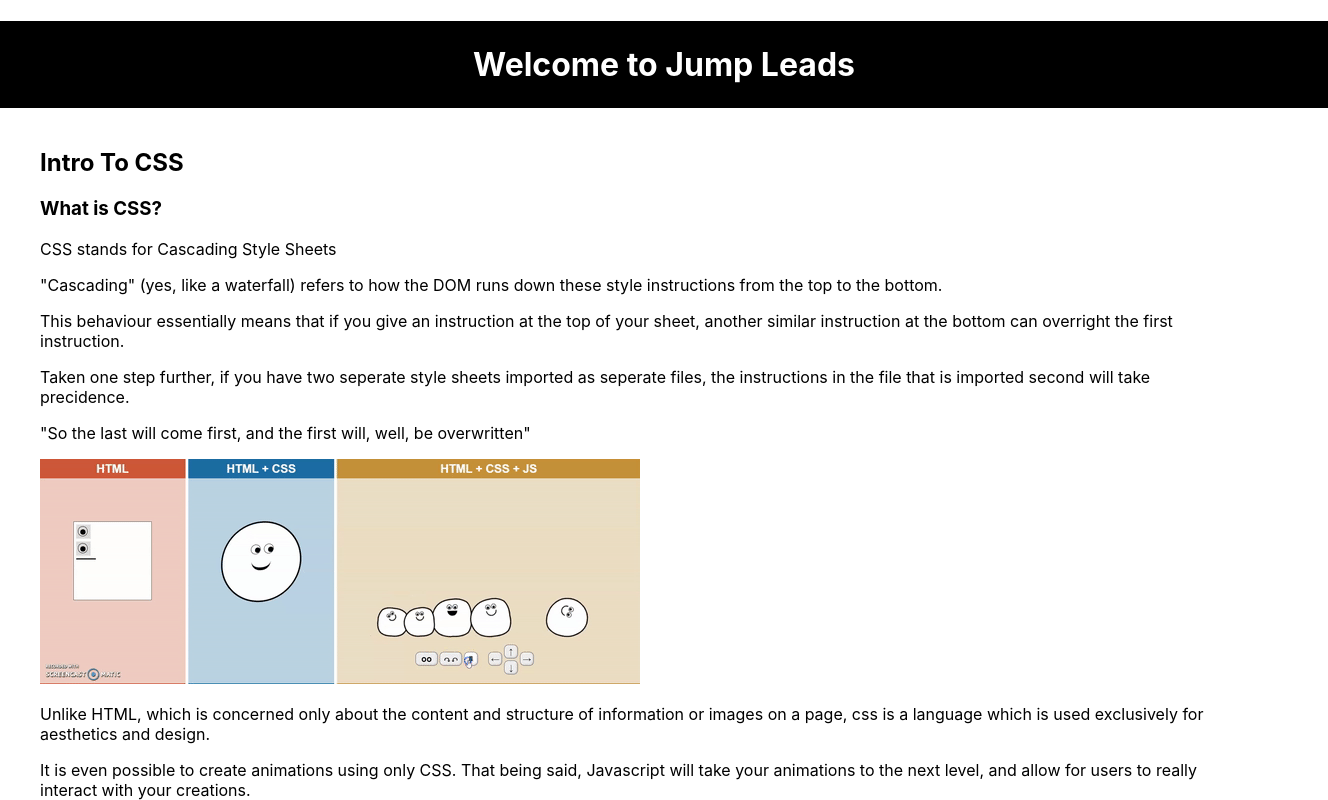
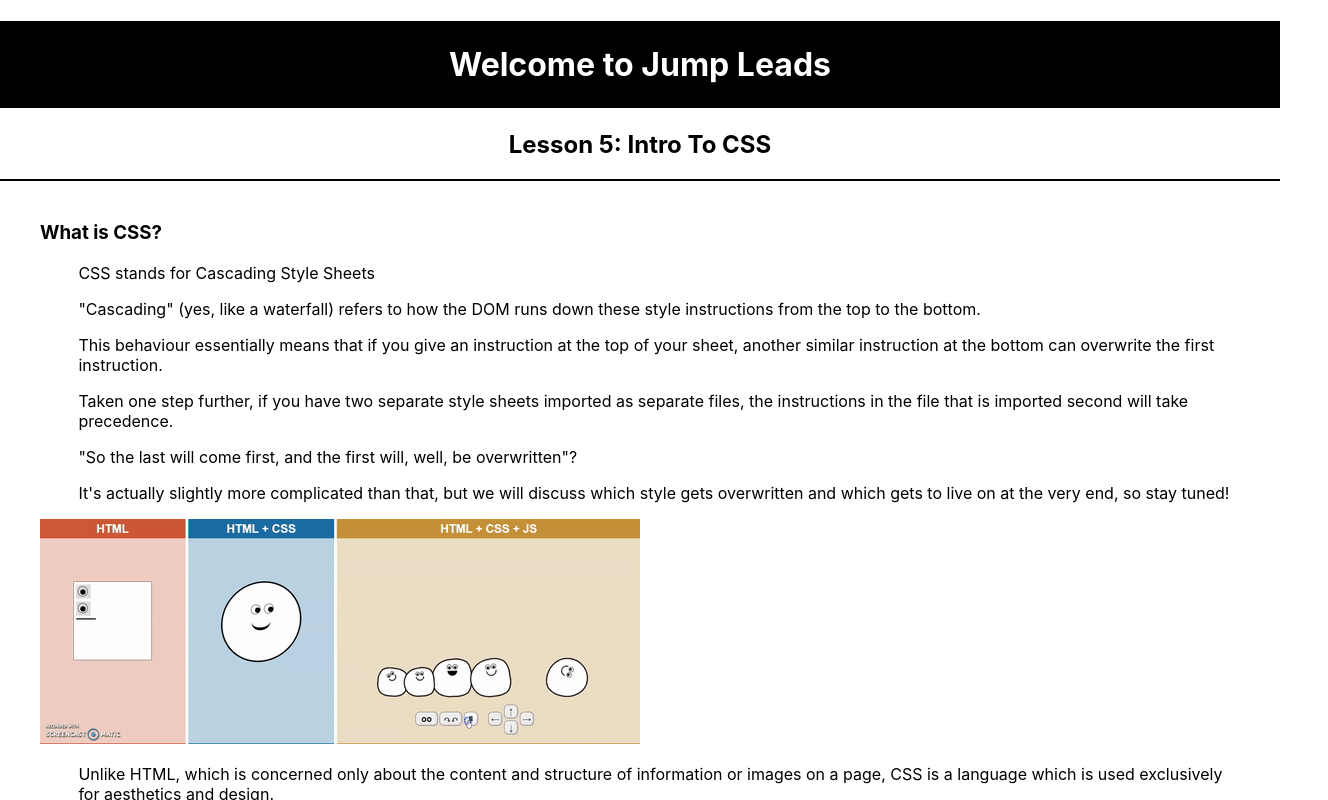
Before and after one commit to adventure-capitalist/jump-leads, a React (Create React App) app: page / in a window 1280 px wide. Both pictures are taken after a click on the button "Jump In". Shown: the top 800 px of the page, 1328 px wide, since content can reach past the window. Built offline with nearby package versions, Linux system fonts and the light colour scheme.

Commit message:
editing text and making stylistic changes

```diff
--- a/src/App.css
+++ b/src/App.css
@@ -1,12 +1,41 @@
-.mainHolder {
+h1{
+  text-align: center;
+  color: white;
+  background-color: black;
+  padding: 3vh;
+}
+
+.lessonTitle {
+  text-align: center;
+}
+
+.ready {
+  background-color: black;
+  color: white;
+  border-radius: 5px;
+  border: none;
+  padding: 10px;
+  width: 80px;
+  margin-left: calc(50vw - 50px);
+  margin-right: calc(50vw - 50px);
+}
+
+.spacer {
+  height: 2px;
+  width: 100%;
+  background-color: black;
+  margin-bottom: 4vh;
+}
+
+.lessonBody {
   text-align: left;
   margin: 5vh;
 }
 
-h1{
-  text-align: center;
-  color: white;
-  width: 100vw;
-  background-color: black;
-  padding: 3vh;
+.graphic {
+  max-width: 80vw;
 }
+
+.flowingText {
+  padding-left: 3vw;
+}
--- a/src/components/Lesson5.jsx
+++ b/src/components/Lesson5.jsx
@@ -15,26 +15,28 @@ class Lesson5 extends Component {
     render() {
         return (
             <div className="mainHolder">
-            <h2>Intro To CSS</h2>
+            <h2 className="lessonTitle">Lesson 5: Intro To CSS</h2>
+            <div className="spacer"></div>
             {!this.state.ready &&
-            <button onClick={this.clickHandler}>Jump In</button>}
+            <button className="ready" onClick={this.clickHandler}>Jump In</button>}
             {this.state.ready &&
-            <div>
-                <h3>What is CSS?</h3>
-                    <p>CSS stands for Cascading Style Sheets</p>
-                    <p>"Cascading" (yes, like a waterfall) refers to how the DOM runs down these style instructions from the top to the bottom.</p>
-                    <p>This behaviour essentially means that if you give an instruction at the top of your sheet, another similar instruction at the bottom can overright the first instruction.</p>
-                    <p>Taken one step further, if you have two seperate style sheets imported as seperate files, the instructions in the file that is imported second will take precidence.</p>
-                    <p>"So the last will come first, and the first will, well, be overwritten" </p>
-                    <img src={css}/>
-                    <p>Unlike HTML, which is concerned only about the content and structure of information or images on a page, css is a language which is used exclusively for aesthetics and design.</p>
-                    <p>It is even possible to create animations using only CSS. That being said, Javascript will take your animations to the next level, and allow for users to really interact with your creations. </p>
-                    <p>But this lesson is on CSS, Javascript will come later in the course!</p>
-                <h3>What beautification options do I have with CSS?</h3>
-                    <p>Great question! With CSS, it is possible to do most of the style things that you could reasonably achieve in Microsoft Word.</p>
-                    <p>You might find lots of these features very similar to your word processing experiences. This makes sense, because webpages are documents afterall.</p>
-                    <p>Some types of things you can style with CSS:</p>
-                    <ul>
+            <div className="lessonBody">
+                <h3 className="sectionHeading">What is CSS?</h3>
+                    <p className="flowingText">CSS stands for Cascading Style Sheets</p>
+                    <p className="flowingText">"Cascading" (yes, like a waterfall) refers to how the DOM runs down these style instructions from the top to the bottom.</p>
+                    <p className="flowingText">This behaviour essentially means that if you give an instruction at the top of your sheet, another similar instruction at the bottom can overwrite the first instruction.</p>
+                    <p className="flowingText">Taken one step further, if you have two separate style sheets imported as separate files, the instructions in the file that is imported second will take precedence.</p>
+                    <p className="flowingText">"So the last will come first, and the first will, well, be overwritten"? </p>
+                    <p className="flowingText">It's actually slightly more complicated than that, but we will discuss which style gets overwritten and which gets to live on at the very end, so stay tuned!</p>
+                    <img className="graphic" src={css}/>
+                    <p className="flowingText">Unlike HTML, which is concerned only about the content and structure of information or images on a page, CSS is a language which is used exclusively for aesthetics and design.</p>
+                    <p className="flowingText">It is even possible to create animations using only CSS. That being said, Javascript will take your animations to the next level, and allow for users to really interact with your creations. </p>
+                    <p className="flowingText">But this lesson is on CSS, Javascript will have to wait.</p>
+                <h3 className="sectionHeading">What beautification options do I have with CSS?</h3>
+                    <p className="flowingText">Great question! With CSS, it is possible to do most of the style things that you could reasonably achieve in Microsoft Word, and a bit extra when it comes to simple animations.</p>
+                    <p className="flowingText">You might find lots of these features very similar to your word processing experiences. This makes sense, because webpages are afterall, documents.</p>
+                    <p className="flowingText">Some types of things you can style with CSS:</p>
+                    <ul className="bulletedList">
                         <li>Text and Font</li>
                         <li>Color and Background</li>
                         <li>Spacing and Positioning</li>
@@ -42,70 +44,69 @@ class Lesson5 extends Component {
                         <li>Bullet points and Tables</li>
                         <li>Outlines and borders</li>
                     </ul>
-                    <p>I told you they would sound familiar!</p>
-                <h3>How do I write these CSS instructions?</h3>
-                    <p>Another brilliant question. CSS files will need to be saved in ".css" format. Once you've achieved this, it's pretty straight forward</p>
-                    <p>Unlike HTML, CSS doesn't use tags. It instead uses <strong>selectors</strong> which, as the name suggests, help select, or target the specific elements that you want to add styles to</p>
-                    <p>Here is the vocabulary for the different parts of one line of CSS:</p>
+                    <p className="flowingText">I told you they would sound familiar!</p>
+                <h3 className="sectionHeading">How do I write these CSS instructions?</h3>
+                    <p className="flowingText">Another brilliant question. CSS files will need to be saved in ".css" format. Once you've achieved this, it's pretty straight forward!</p>
+                    <p className="flowingText">Unlike HTML, CSS doesn't use tags. It instead uses <strong>selectors</strong> which, as the name suggests, help select, or target the specific elements that you want to add styles to.</p>
+                    <p className="flowingText">Here is the vocabulary for the different parts of one line of CSS:</p>
                     <pre>{`selector { property: value; }`}</pre>
-                    <p>As you can see you first target a <strong>selector</strong> then you select a <strong>property</strong> which you would like to assign a <strong>value</strong>.</p>
-                    <p>Now this might seem a bit abstract. So let's clear things up with a real life example:</p>
+                    <p className="flowingText">As you can see you first target a <strong>selector</strong> then you select a <strong>property</strong> which you would like to assign a <strong>value</strong>.</p>
+                    <p className="flowingText">Now this might seem a bit abstract. So let's clear things up with a real life example:</p>
                     <pre>{`h1 { color: red; }`}</pre>
-                    <p>You might be able to guess by now that this would select all h1 elements in your HTML and change the color to red.</p>
-                    <p>NOTE: CSS uses the American spellings for things like "color" and "center" if you use the UK spellings, it won't work I'm afraid.</p>
-                <h3>What kinds of selectors are there?</h3>
-                    <p>There are a few main types of selectors:</p>
-                    <ul>
-                        <h5>The basic ones:</h5>
+                    <p className="flowingText">You might be able to guess by now that this would select all h1 elements in your HTML and change the color to red.</p>
+                    <p className="flowingText">NOTE: CSS uses the American spellings for things like "color" and "center" if you use the UK spellings, it won't work I'm afraid.</p>
+                <h3 className="sectionHeading">What kinds of selectors are there?</h3>
+                    <p className="flowingText">There are a few main types of selectors:</p>
+                    <ul className="bulletedList">
+                        <h5 className="listHeading">The basic ones:</h5>
                         <li> h1 - HTML elements (a bit too much style sharing to be generally considered good practice)</li>
                         <li> .allHeadings - Class names (styles are shared among elements in the same class) </li>
-                        <li> #theHeadingNamedFrank - Ids (must be unique: absolutely no style sharing)**</li>
-                        <h5>The advanced ones:</h5>
-                        <li> * - this is called the universal selector, it applies styles to everything.</li>
+                        <li> #theHeadingNamedFrank - Ids (must be unique: absolutely no style sharing)</li>
+                        <h5 className="listHeading">The advanced ones:</h5>
+                        <li> * - this is called the universal selector, it applies blanket styles to your webpage.</li>
                         <li> h1[href="www.facebook.com"] - Attributes (you can target elements specifically with attributes that match a specific value)</li>
                         <li> h1::hover / h1::first-child - Pseudo attributes and classes. Used to target neighbouring elements or even change styles on hover, or on focus etc.</li>
                         <li> h1::not(.allHeadings) - targets all elements that do not fit the criteria in the brackets</li>
-                        <h5>The combinator options</h5>
+                        <h5 className="listHeading">The combinator ones:</h5>
                         <li> h1, h2 - the commas act like "and" meaning that the styles will be applied to each of these selectors at the same time</li>
-                        <li> h1 + p - used to affect the closest nextdoor neighbour (child element).</li>
-                        <li> h1 ~ p - used to select multiple nextdoor neighbours (children).</li>
-                        <li> h1 > p - targets nextdoor neighbour elements (children) only it is also possible to forego the > and leave a space, but this will target children, and grandchildren etc. </li>
+                        <li> h1 + p - used to affect the closest downstairs neighbour (child element).</li>
+                        <li> h1 ~ p - used to select multiple downstairs neighbours (children).</li>
+                        <li> h1 > p - targets downstairs neighbour elements (children) only. It is also possible to forego the > and leave a space, but this will target children, and grandchildren etc. </li>
                     </ul>
 
-                <h3>There are so many options, but how can I target my styles well?</h3>
-                    <p>There is a balance to be struck between oversharing styles and being too exclusive. Generally you should never be using html element names alone as a selector. </p>
-                    <p>The use of Ids as CSS selectors has also fallen out of favour because it is too specific and the styles cannot be reused.</p>
-                    <p>The level of specificity also effects which styles will be applied in the event of a "tie" with more general styles losing out to more exact ones.</p>
-                    <p>It is also worth noting that there is an escape hatch which will gurantee that a style will win in these situations.</p>
-                    <p>This escape hatch takes the shape of the important flag and is used like this:</p>
-                <h3>Wait, how is the CSS file able to select elements?</h3>
-                    <p>CSS files are usually imported in the head of an html file as a style sheet. The browser is actually the one that "unpacks" the CSS file that came along with the HTML and carries out the CSS instructions on the HTML.</p>
-                    <p>Think of the HTML as the bits you get in an IKEA flat pack. The parts usually have stickers with letters or numbers on them for labels. The instructions then tell you what to do with each labelled part, so that in the end you have beautiful furniture.</p>
-                    <p>Now, it's also important to know that the browser has some very sparse in-built style sheets. These are called "user agent style sheets" Think of this as IKEA pre-assembling some things like hinges etc. for you. You cannot undo these basic default styles, but you can overwrite the with your own custom styles.</p>
-                    <p>This overwriting only behaviour comes back to the cascading thing we talked about earlier. Your styles will always take precidence over the user agent stylesheets</p>
-                    <p>Some people use a pre-set "CSS reset" file, designed to negate everything in the user agent stylesheets so they start with a clean canvas.</p>
-                <h3>Ok how do I import my stylesheets in my HTML?</h3>
-                    <p>Style sheets are imported using link tags in the head of the HTML document. This looks like this: </p>
-                    <pre>{`h1 { color: red !important; }`}</pre>
-                    <p>It is better if you resolve these style conflicts by readjusting how your selectors are working. The important flag should be left as a last resort.</p>
-                    <pre>{`
-                    <!DOCTYPE html>
-                        <html>
-                            <head>
-                                <link rel="stylesheet" href="./styles/styles.css">
-                            </head>
-                            <body>...
-                    `}</pre>
-                    <p>These href links can be full file locations (absolute) but more often they are absolute, which means they are relative to the HTML file.</p>
-                    <p>This part can be a bit confusing, but basically you need to give the DOM step by step directions to the CSS file from it's current location (the HTML file).</p>
-                    <p>There are some things you need to know about shortening paths:</p>
-                    <ul>
+                <h3 className="sectionHeading">There are so many options, but how can I target my styles well?</h3>
+                    <p className="flowingText">There is a balance to be struck between oversharing styles and being too exclusive. Generally you should never be using HTML element names alone as a selector. </p>
+                    <p className="flowingText">The use of Ids as CSS selectors has widely fallen out of favour because it is too specific and the styles cannot be reused.</p>
+                    <p className="flowingText">The level of specificity also determines which styles will be applied in the event of a precedence "tie" with more general styles losing out to more exact ones.</p>
+                    <p className="flowingText">It is also worth noting that there is an escape hatch which will gurantee that a style will win in these situations.</p>
+                    <p className="flowingText">This escape hatch takes the shape of the important flag and is used like this:</p>
+                         <pre>{`h1 { color: red !important; }`}</pre>
+                    <p className="flowingText">It is better if you resolve these style conflicts peacefully by readjusting how your selectors are working. The brute force use of the important flag should be left as a last resort.</p>
+
+                <h3 className="sectionHeading">Wait, how is the CSS file able to select from HTML files?</h3>
+                    <p className="flowingText">CSS files are usually imported in the head of an HTML file as a style sheet. The browser is actually the one that "unpacks" the CSS file that came along with the HTML and carries out the CSS instructions on the HTML.</p>
+                    <p className="flowingText">Think of the HTML as the bits you get in an IKEA flat pack. The parts usually have stickers with letters or numbers on them for labels. The instructions then tell you what to do with each labelled part, so that in the end you have beautiful furniture.</p>
+                    <p className="flowingText">Now, it's also important to know that the browser has some very sparse in-built style sheets. These are called "user agent style sheets" Think of this as IKEA pre-assembling some things and cutting the boards for you. You cannot undo these basic default styles, but you can overwrite the with your own custom styles. Just like you cannot uncut the boards, but you can paint them.</p>
+                    <p className="flowingText">This overwriting only behaviour comes back to the cascading thing we talked about earlier. Your styles will always take precedence over the user agent stylesheets</p>
+                    <p className="flowingText">Some people use a pre-set "CSS reset" file, designed to negate everything in the user agent stylesheets so they start with a clean canvas.</p>
+                <h3 className="sectionHeading">Ok how do I import, or link up, my stylesheets and my HTML?</h3>
+                    <p className="flowingText">Style sheets are imported using link tags in the head of the HTML document. This looks like this: </p>
+<pre>{`<!DOCTYPE html>
+    <html>
+        <head>
+            <link rel="stylesheet" href="./styles/styles.css">
+        </head>
+    <body>... `}</pre>
+                    <p className="flowingText">These href links can be full file locations (absolute) but more often they are absolute, which means they are relative to the HTML file.</p>
+                    <p className="flowingText">This part can be a bit confusing, but basically you need to give the DOM step by step directions to the CSS file from it's current location (the HTML file).</p>
+                    <p className="flowingText">There are some things you need to know about shortening paths:</p>
+                    <ul className="bulletedList">
                         <li>"." - means in this folder</li>
                         <li>".." - means go back one level in the folder structure</li>
-                        <li>"/" - this used just like it is in the file explorer on your computer to separate instructions</li>
+                        <li>"/" - this is used just like it is in the file explorer on your computer to separate instructions</li>
                     </ul>
-                    <p>It is also possible to use html <pre>{`<style>`}</pre> tags to write a block of CSS inside the head of an html file. However, this is not good practice and should generally be avoided. Just know that this exists and you might see it mentioned in resources online.</p>
-                    <p>Also note that any inline style will take precidence over stylesheets that are imported as links in the head of an HTML file.</p>
+                    <p className="flowingText">It is also possible to use the HTML <pre>{`<style></style>`}</pre> tags to write a block of CSS inside the head of an html file. However, this is not good practice and should generally be avoided. Just know that this exists and you might see it mentioned in resources online.</p>
+                    <p className="flowingText">Also note that any in-line style written in HTML style tags or even by using the style attribute of other HTML tags like this: <pre>{`<h1 style="color: red;"></h1>`}</pre> will take precedence over stylesheets that are imported as links in the head of an HTML file.</p>
             </div>}
 
             </div>
```
